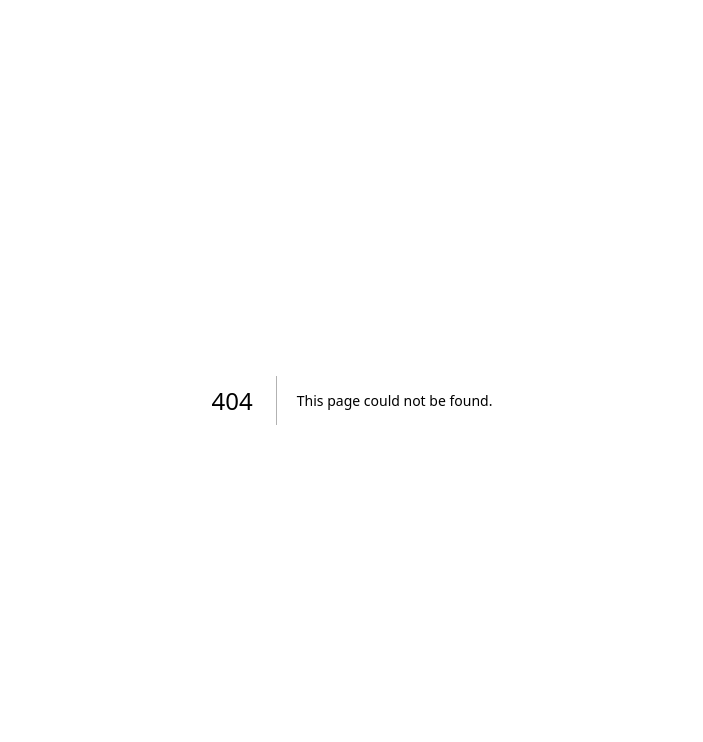
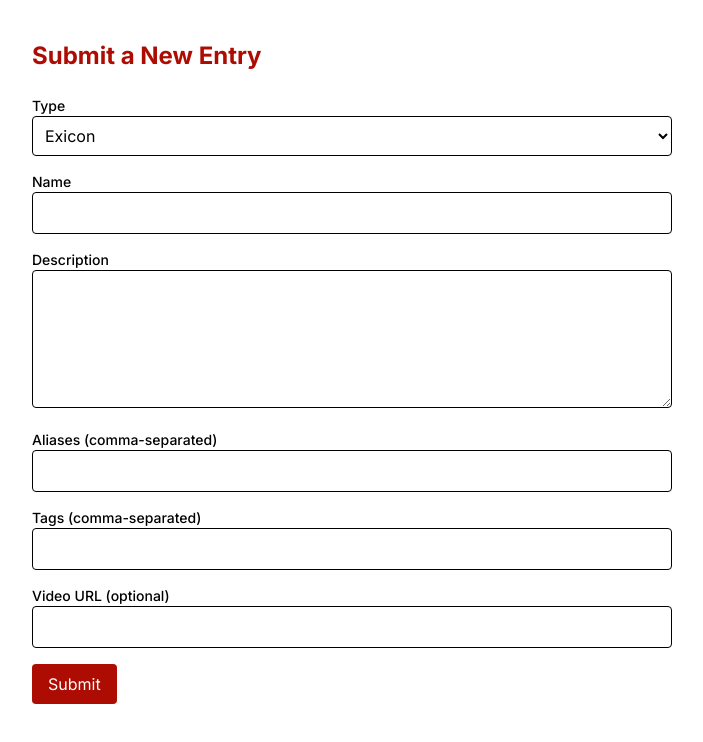
Before and after one commit to thomas43/f3-xicons, a Next.js app: page /submit in a window 1280 px wide. Before the commit this address had no page. Shown: the top 742 px of the page, without its empty margins (288-991 px from the left). Built offline with nearby package versions, Linux system fonts and the light colour scheme.

Commit message:
Add basic submission page, can't approve/reject yet

```diff
--- /dev/null
+++ b/src/app/admin/submissions/page.tsx
@@ -0,0 +1,62 @@
+// app/admin/submissions/page.tsx
+import { prisma } from "@/lib/prisma";
+import Link from "next/link";
+
+export default async function AdminSubmissionsPage() {
+  const submissions = await prisma.submission.findMany({
+    where: { status: "pending" },
+    orderBy: { createdAt: "desc" },
+  });
+
+  return (
+    <main className="max-w-4xl mx-auto py-10 px-4">
+      <h1 className="text-3xl font-bold text-f3accent mb-6">Pending Submissions</h1>
+
+      {submissions.length === 0 ? (
+        <p className="text-gray-600">No pending submissions 🎉</p>
+      ) : (
+        <ul className="space-y-6">
+          {submissions.map((submission) => (
+            <li
+              key={submission.id}
+              className="border rounded p-4 bg-white shadow-sm"
+            >
+              <div className="text-xs uppercase font-semibold text-gray-500 mb-1">
+                {submission.type}
+              </div>
+              <h2 className="text-xl font-bold">{submission.name}</h2>
+              <p className="text-gray-700 whitespace-pre-wrap mb-2">
+                {submission.description}
+              </p>
+
+              {submission.aliases.length > 0 && (
+                <div className="text-sm text-gray-600">
+                  <strong>Aliases:</strong> {submission.aliases.join(", ")}
+                </div>
+              )}
+              {submission.tags.length > 0 && (
+                <div className="text-sm text-gray-600">
+                  <strong>Tags:</strong> {submission.tags.join(", ")}
+                </div>
+              )}
+              {submission.videoUrl && (
+                <div className="text-sm text-gray-600">
+                  <strong>Video:</strong>{" "}
+                  <a href={submission.videoUrl} className="text-blue-600 underline" target="_blank">
+                    {submission.videoUrl}
+                  </a>
+                </div>
+              )}
+
+              {/* Action buttons can be wired up later */}
+              <div className="mt-4 space-x-2">
+                <button className="bg-green-600 text-white px-3 py-1 rounded">Approve</button>
+                <button className="bg-red-600 text-white px-3 py-1 rounded">Reject</button>
+              </div>
+            </li>
+          ))}
+        </ul>
+      )}
+    </main>
+  );
+}
--- a/src/app/exicon/page.tsx
+++ b/src/app/exicon/page.tsx
@@ -1,4 +1,5 @@
 // app/exicon/page.tsx
+import Link from "next/link";
 import { getExiconEntries } from "@/lib/xicon";
 import XiconBrowser from "@/components/XiconBrowser";
 
@@ -7,8 +8,20 @@ export default async function ExiconPage() {
 
   return (
     <main className="max-w-3xl mx-auto py-10 px-4">
-    <h1 className="text-3xl font-bold text-f3accent mb-6">F3 Exicon</h1>
-      <XiconBrowser entries={entries} enableTags={true} searchPlaceholder="Search..." />
+      <h1 className="text-3xl font-bold text-f3accent mb-6">F3 Exicon</h1>
+
+      <Link
+        href="/submit"
+        className="text-sm text-f3accent hover:underline float-right"
+      >
+        Submit a new entry →
+      </Link>
+
+      <XiconBrowser
+        entries={entries}
+        enableTags={true}
+        searchPlaceholder="Search exercises..."
+      />
     </main>
   );
 }
--- a/src/app/globals.css
+++ b/src/app/globals.css
@@ -38,6 +38,10 @@
 
   .bg-f3gray {
     background-color: var(--color-f3gray);
+  }
+
+  .bg-f3accent {
+    background-color: var(--color-f3accent);
   }
 
   .border-f3accent {
--- /dev/null
+++ b/src/app/submit/page.tsx
@@ -0,0 +1,49 @@
+// app/submit/page.tsx
+import { submitEntry } from "@/lib/submission";
+
+export default function SubmitPage() {
+  return (
+    <main className="max-w-2xl mx-auto py-10 px-4">
+      <h1 className="text-2xl font-bold text-f3accent mb-6">Submit a New Entry</h1>
+
+      <form action={submitEntry} className="space-y-4">
+        <div>
+          <label className="block text-sm font-medium">Type</label>
+          <select name="type" className="w-full border p-2 rounded" required>
+            <option value="exicon">Exicon</option>
+            <option value="lexicon">Lexicon</option>
+          </select>
+        </div>
+
+        <div>
+          <label className="block text-sm font-medium">Name</label>
+          <input name="name" type="text" required className="w-full border p-2 rounded" />
+        </div>
+
+        <div>
+          <label className="block text-sm font-medium">Description</label>
+          <textarea name="description" required rows={5} className="w-full border p-2 rounded"></textarea>
+        </div>
+
+        <div>
+          <label className="block text-sm font-medium">Aliases (comma-separated)</label>
+          <input name="aliases" type="text" className="w-full border p-2 rounded" />
+        </div>
+
+        <div>
+          <label className="block text-sm font-medium">Tags (comma-separated)</label>
+          <input name="tags" type="text" className="w-full border p-2 rounded" />
+        </div>
+
+        <div>
+          <label className="block text-sm font-medium">Video URL (optional)</label>
+          <input name="videoUrl" type="url" className="w-full border p-2 rounded" />
+        </div>
+
+        <button type="submit" className="bg-f3accent text-white px-4 py-2 rounded">
+          Submit
+        </button>
+      </form>
+    </main>
+  );
+}
--- /dev/null
+++ b/src/lib/submission.ts
@@ -0,0 +1,43 @@
+// lib/xicon.ts
+"use server";
+
+import { prisma } from "@/lib/prisma";
+import { SubmissionStatus } from "@prisma/client"
+import { revalidatePath } from "next/cache";
+
+export async function submitEntry(formData: FormData) {
+  const type = formData.get("type");
+  const name = formData.get("name")?.toString().trim();
+  const description = formData.get("description")?.toString().trim();
+  const aliasesRaw = formData.get("aliases")?.toString();
+  const tagsRaw = formData.get("tags")?.toString();
+  const videoUrlRaw = formData.get("videoUrl")?.toString();
+
+  if (!type || !name || !description) {
+    throw new Error("Missing required fields.");
+  }
+
+  const aliases = aliasesRaw
+    ? aliasesRaw.split(",").map(s => s.trim()).filter(Boolean)
+    : [];
+
+  const tags = tagsRaw
+    ? tagsRaw.split(",").map(s => s.trim()).filter(Boolean)
+    : [];
+
+  const videoUrl = videoUrlRaw && videoUrlRaw.length > 0 ? videoUrlRaw : null;
+
+  await prisma.submission.create({
+    data: {
+      type,
+      name,
+      description,
+      aliases,
+      tags,
+      videoUrl,
+      status: SubmissionStatus.pending,
+    },
+  });
+
+  revalidatePath("/submit", "page");
+}
```
Also changed, not shown: 1 other file (tests, documents, lock files or other folders).
